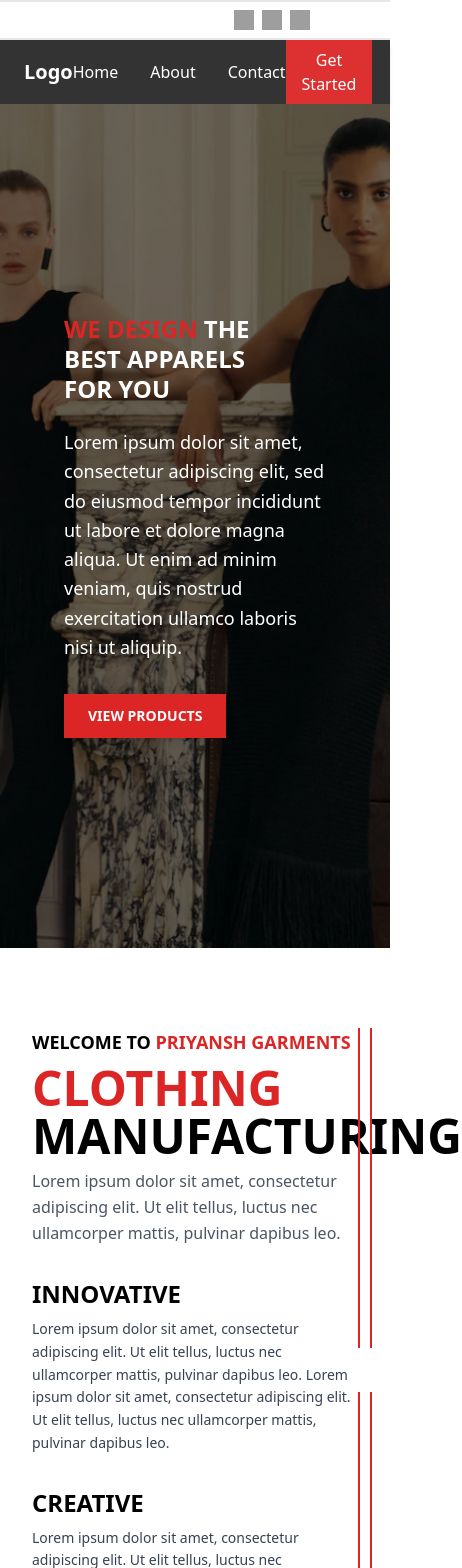
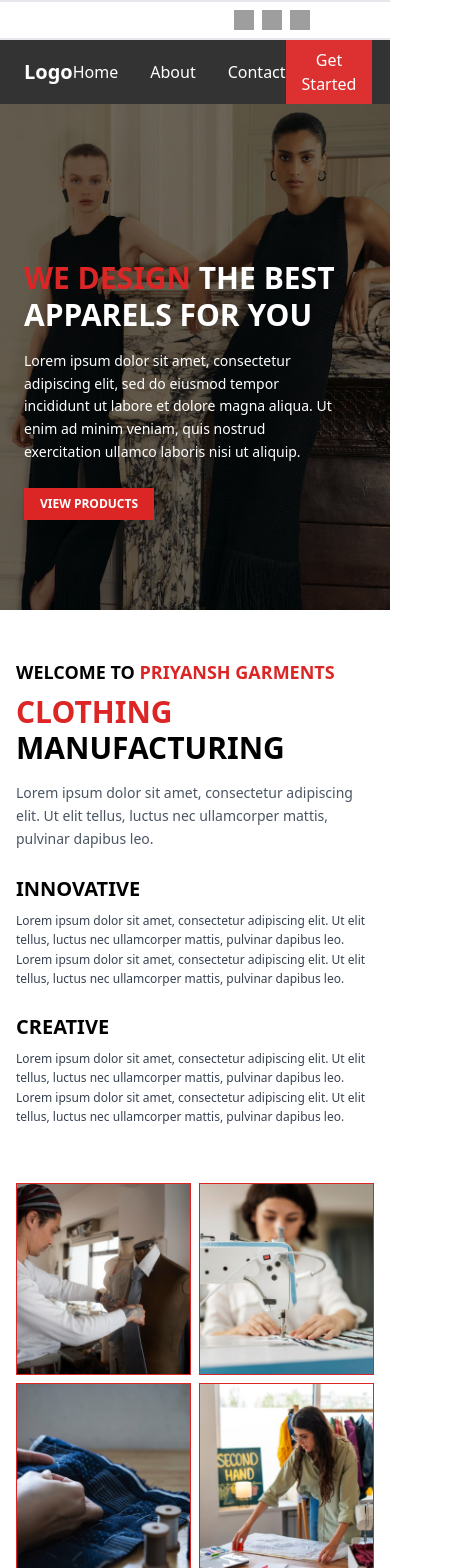
Before and after one commit to shivamjha1804/PriyanshGarments, a React (Vite) app: page / in a window 390 px wide. Shown: the top 1568 px of the page, 462 px wide, since content can reach past the window. Built offline with nearby package versions, Linux system fonts and the light colour scheme; grey boxes are pictures that could not be loaded.

Commit message:
11:42/31-05

```diff
--- a/src/components/Discription/Discription.jsx
+++ b/src/components/Discription/Discription.jsx
@@ -6,34 +6,34 @@ import DiscriptionFourImage from "../../assets/Discription/DiscriptionFour.png";
 
 const Discription = () => {
   return (
-    <div className="px-8 sm:px-12 lg:px-16 py-12 bg-white flex justify-between mt-8">
-      <div className="text-left mb-12 sm:w-1/2 w-full self-center">
-        <h1 className="text-lg sm:text-lg font-bold mb-2">
+    <div className="px-4 md:px-8 lg:px-16 py-8 md:py-12 bg-white flex flex-col lg:flex-row justify-between mt-4 md:mt-8">
+      <div className="text-left mb-8 lg:mb-0 lg:w-1/2 w-full self-center lg:pr-8">
+        <h1 className="text-lg md:text-xl font-bold mb-2">
           WELCOME TO <span className="text-red-600">PRIYANSH GARMENTS</span>
         </h1>
-        <h1 className="text-5xl sm:text-5xl font-bold mb-2">
+        <h1 className="text-3xl sm:text-4xl md:text-5xl font-bold mb-4">
           <span className="text-red-600">CLOTHING</span> <br /> MANUFACTURING
         </h1>
-        <p className="text-base sm:text-base text-gray-600 leading-relaxed max-w-2xl">
+        <p className="text-sm md:text-base text-gray-600 leading-relaxed max-w-2xl">
           Lorem ipsum dolor sit amet, consectetur adipiscing elit. Ut elit
           tellus, luctus nec ullamcorper mattis, pulvinar dapibus leo.
         </p>
-        <div className="my-8 max-w-2xl">
-          <h1 className="text-2xl font-bold text-left text-black mb-2">
+        <div className="my-6 md:my-8 max-w-2xl">
+          <h1 className="text-xl md:text-2xl font-bold text-left text-black mb-2">
             INNOVATIVE
           </h1>
-          <p className="text-sm text-gray-700 leading-relaxed">
+          <p className="text-xs md:text-sm text-gray-700 leading-relaxed">
             Lorem ipsum dolor sit amet, consectetur adipiscing elit. Ut elit
             tellus, luctus nec ullamcorper mattis, pulvinar dapibus leo. Lorem
             ipsum dolor sit amet, consectetur adipiscing elit. Ut elit tellus,
             luctus nec ullamcorper mattis, pulvinar dapibus leo.
           </p>
         </div>
-        <div className="my-8 max-w-2xl">
-          <h1 className="text-2xl font-bold text-left text-black mb-2">
+        <div className="my-6 md:my-8 max-w-2xl">
+          <h1 className="text-xl md:text-2xl font-bold text-left text-black mb-2">
             CREATIVE
           </h1>
-          <p className="text-sm text-gray-700 leading-relaxed">
+          <p className="text-xs md:text-sm text-gray-700 leading-relaxed">
             Lorem ipsum dolor sit amet, consectetur adipiscing elit. Ut elit
             tellus, luctus nec ullamcorper mattis, pulvinar dapibus leo. Lorem
             ipsum dolor sit amet, consectetur adipiscing elit. Ut elit tellus,
@@ -41,33 +41,33 @@ const Discription = () => {
           </p>
         </div>
       </div>
-      <div className="grid grid-cols-2 sm:grid-cols-2 lg:grid-cols-2 gap-3 sm:w-1/2 w-full">
-        <div className="sm:translate-y-10">
+      <div className="grid grid-cols-2 gap-2 sm:gap-3 lg:w-1/2 w-full">
+        <div className="lg:translate-y-10">
           <img
             src={DiscriptionOneImage}
             alt="Description One"
-            className="w-96 h-80 border border-red-600"
+            className="w-full h-48 sm:h-64 md:h-80 object-cover border border-red-600"
           />
         </div>
-        <div className="sm:-translate-y-10">
+        <div className="lg:-translate-y-10">
           <img
             src={DiscriptionTwoImage}
             alt="Description Two"
-            className="w-96 h-80 border border-red-600"
+            className="w-full h-48 sm:h-64 md:h-80 object-cover border border-red-600"
           />
         </div>
-        <div className="sm:translate-y-10">
+        <div className="lg:translate-y-10">
           <img
             src={DiscriptionThreeImage}
             alt="Description Three"
-            className="w-96 h-80 border border-red-600"
+            className="w-full h-48 sm:h-64 md:h-80 object-cover border border-red-600"
           />
         </div>
-        <div className="sm:-translate-y-10">
+        <div className="lg:-translate-y-10">
           <img
             src={DiscriptionFourImage}
             alt="Description Four"
-            className="w-96 h-80 border border-red-600"
+            className="w-full h-48 sm:h-64 md:h-80 object-cover border border-red-600"
           />
         </div>
       </div>
--- a/src/components/MainBanner/MainBanner.jsx
+++ b/src/components/MainBanner/MainBanner.jsx
@@ -1,26 +1,26 @@
 import React from "react";
-import BannerImage from "../../assets/MainBanner/mainBannerImage.png"; // Import banner image
+import BannerImage from "../../assets/MainBanner/mainBannerImage.png";
 
 const MainBanner = () => {
   return (
     <div
-      className="relative w-full h-screen bg-cover bg-center"
+      className="relative w-full h-[60vh] sm:h-[70vh] md:h-[80vh] lg:h-screen bg-cover bg-center"
       style={{
-        backgroundImage: `url(${BannerImage})`, // Set the background image
+        backgroundImage: `url(${BannerImage})`,
       }}
     >
-      <div className="absolute inset-0 bg-black opacity-50"></div>{" "}
-      {/* Overlay to darken the background image */}
-      <div className="relative z-10 flex flex-col items-start justify-center h-full text-white px-16 sm:px-20 lg:px-25 lg:pt-7">
+      <div className="absolute inset-0 bg-black opacity-50"></div>
+      <div className="relative z-10 flex flex-col items-start justify-center h-full text-white px-6 sm:px-10 md:px-16 lg:px-24 xl:px-32 pt-16">
         {/* Heading */}
-        <h1 className="text-2xl sm:text-4xl lg:text-5xl w-3/4 sm:w-full font-extrabold leading-tight mb-6">
-          <span className="text-red-600">WE DESIGN</span> THE <br />
-          BEST APPARELS <br />
+        <h1 className="text-3xl sm:text-4xl md:text-5xl lg:text-6xl w-full md:w-3/4 font-extrabold leading-tight mb-4 sm:mb-6">
+          <span className="text-red-600">WE DESIGN</span> THE{" "}
+          <br className="hidden sm:block" />
+          BEST APPARELS <br className="hidden sm:block" />
           FOR YOU
         </h1>
 
         {/* Paragraph */}
-        <p className="text-lg sm:text-xl lg:text-sm mb-8 max-w-lg leading-relaxed">
+        <p className="text-sm sm:text-base md:text-lg lg:text-xl mb-6 sm:mb-8 max-w-xs sm:max-w-sm md:max-w-md lg:max-w-lg leading-relaxed">
           Lorem ipsum dolor sit amet, consectetur adipiscing elit, sed do
           eiusmod tempor incididunt ut labore et dolore magna aliqua. Ut enim ad
           minim veniam, quis nostrud exercitation ullamco laboris nisi ut
@@ -28,7 +28,7 @@ const MainBanner = () => {
         </p>
 
         {/* Button */}
-        <button className="px-6 py-3 bg-red-600 text-white font-bold text-sm lg:text-sm  hover:bg-red-700 transition duration-300 shadow-lg">
+        <button className="px-4 py-2 sm:px-5 sm:py-2.5 md:px-6 md:py-3 bg-red-600 text-white font-bold text-xs sm:text-sm md:text-base hover:bg-red-700 transition duration-300 shadow-lg">
           VIEW PRODUCTS
         </button>
       </div>
```
